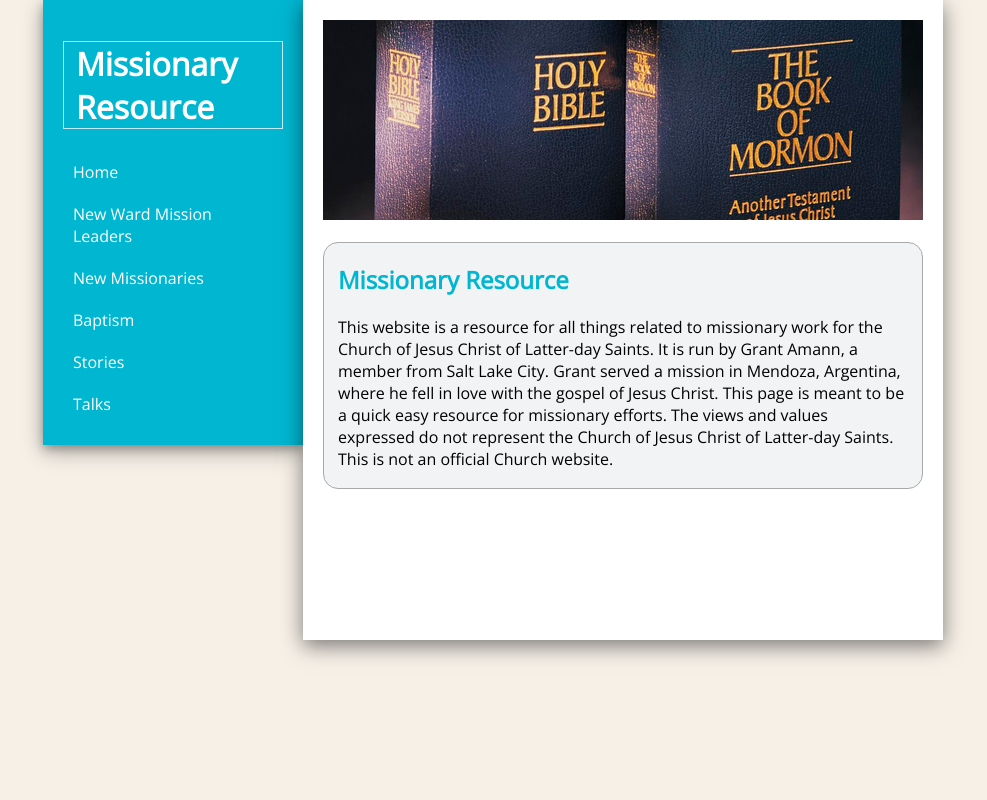
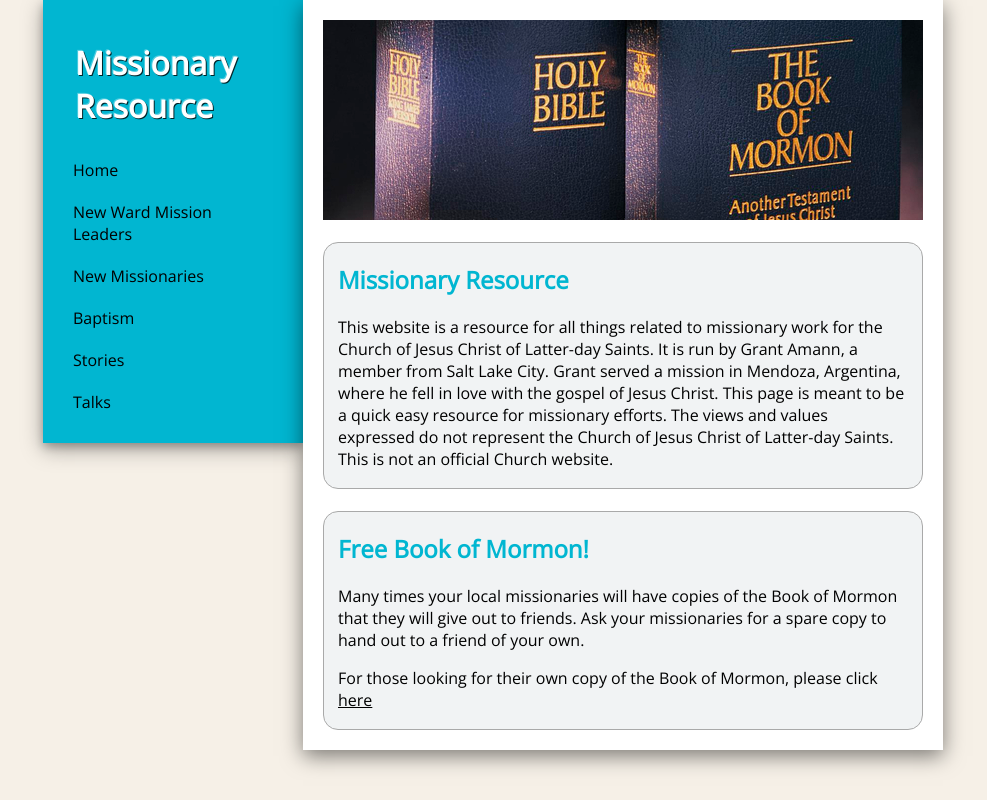
Before and after one commit to GrantAmann/missionaryresource.github.io, a plain HTML site: page index.html in a window 1280 px wide. Shown: the whole page, without its empty margins (147-1134 px from the left). Drawn offline with nearby package versions, Linux system fonts and the light colour scheme.

Commit message:
Update index.html

```diff
--- a/index.html
+++ b/index.html
@@ -46,7 +46,7 @@
         }
 
         .main{
-            height:600px;
+
             float:left;
             width:600px;
             padding:20px;
@@ -59,7 +59,11 @@
             color:white;
 
             padding-left:12px;
-            border: solid 1px #C5EEF4;
+
+            color: #f0f0f0;
+
+text-shadow: -1px -1px 0px rgba(255,255,255,0.3), 1px 1px 0px rgba(0,0,0,0.8);
+	color: #FFF;
         }
         h2{
             color: #01B6D1;
@@ -92,6 +96,9 @@
             padding-right:14px;
             border: solid 1px darkgray;
         }
+        a{
+            color:black;
+        }
 
     </style>
 
@@ -120,6 +127,15 @@
             <p>This website is a resource for all things related to missionary work for the Church of Jesus Christ of Latter-day Saints.  It is run by Grant Amann, a member from Salt Lake City.  Grant served a mission in Mendoza, Argentina, where he fell in love with the gospel of Jesus Christ.  This page is meant to be a quick easy resource for missionary efforts.  The views and values expressed do not represent the Church of Jesus Christ of Latter-day Saints.  This is not an official Church website.
             </p>
         </div>
+            <br>
+            <div class="content">
+            <h2>Free Book of Mormon!</h2>
+                <p>Many times your local missionaries will have copies of the Book of Mormon that they will give out to friends.  Ask your missionaries for a spare copy to hand out to a friend of your own.</p>
+
+                <p>For those looking for their own copy of the Book of Mormon, please click <a href="https://www.comeuntochrist.org/beliefs/book-of-mormon-request">here</a></p>
+
+
+            </div>
 
         </div>
     </div>
```
